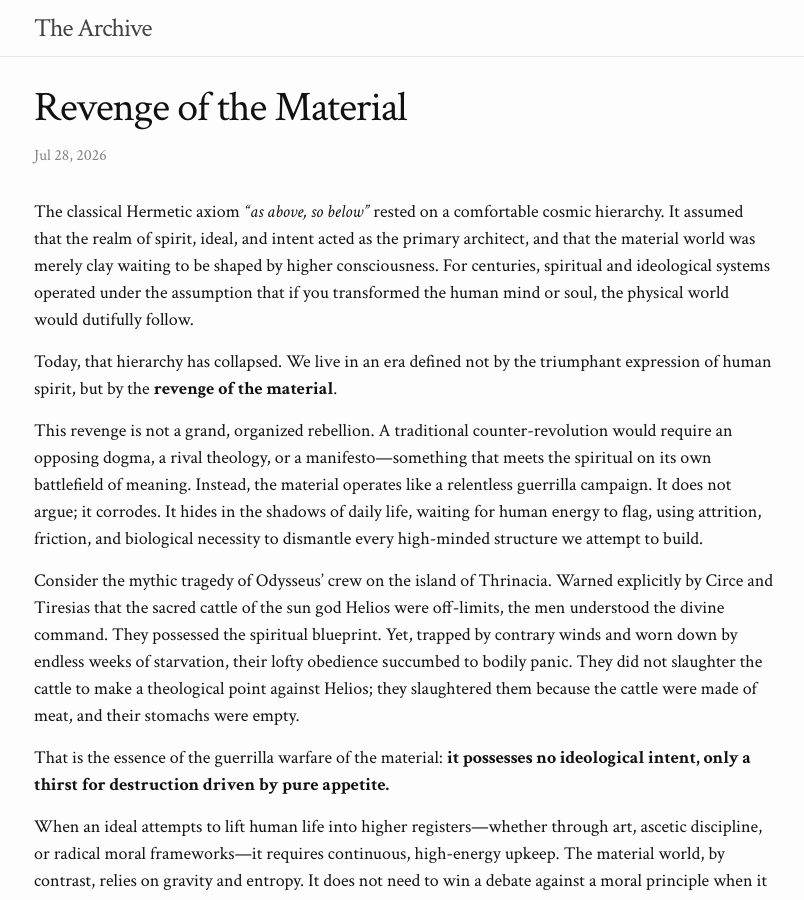
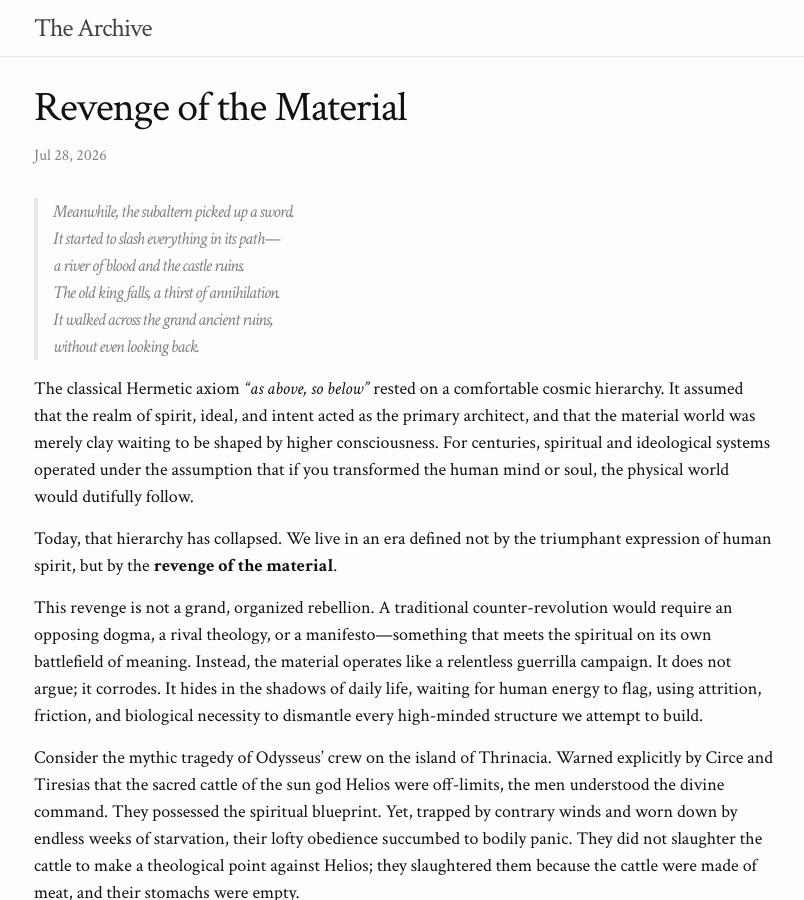
Before and after one commit to thisnat/the-archive, a Jekyll site: the page built from _posts/2026-7-28-revenge-of-the-material.md, in a window 1280 px wide and 900 px high. Shown: the whole window, without its empty margins (236-1040 px from the left). Built offline with Jekyll 4.4.1, drawn with Linux system fonts in a browser that asks for light colours; some web fonts are replaced.

Commit message:
feat: edit post

```diff
--- a/_posts/2026-7-28-revenge-of-the-material.md
+++ b/_posts/2026-7-28-revenge-of-the-material.md
@@ -3,6 +3,13 @@ layout: post
 title:  "Revenge of the Material"
 date:   2026-7-28
 ---
+
+> Meanwhile, the subaltern picked up a sword.
+> It started to slash everything in its path—
+> a river of blood and the castle ruins.
+> The old king falls, a thirst of annihilation.
+> It walked across the grand ancient ruins,
+> without even looking back.
 
 The classical Hermetic axiom *"as above, so below"* rested on a comfortable cosmic hierarchy. It assumed that the realm of spirit, ideal, and intent acted as the primary architect, and that the material world was merely clay waiting to be shaped by higher consciousness. For centuries, spiritual and ideological systems operated under the assumption that if you transformed the human mind or soul, the physical world would dutifully follow.
 
```
